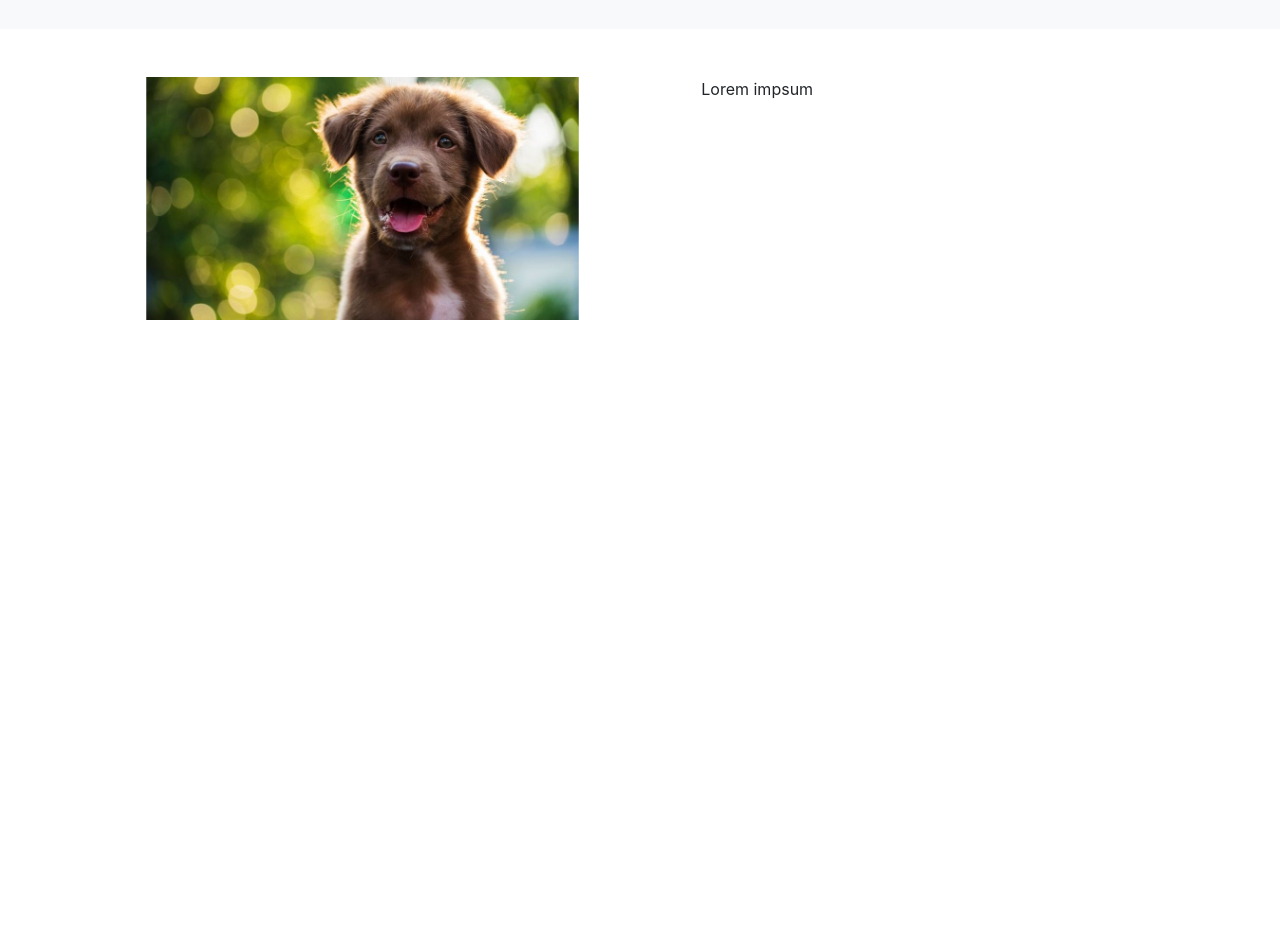
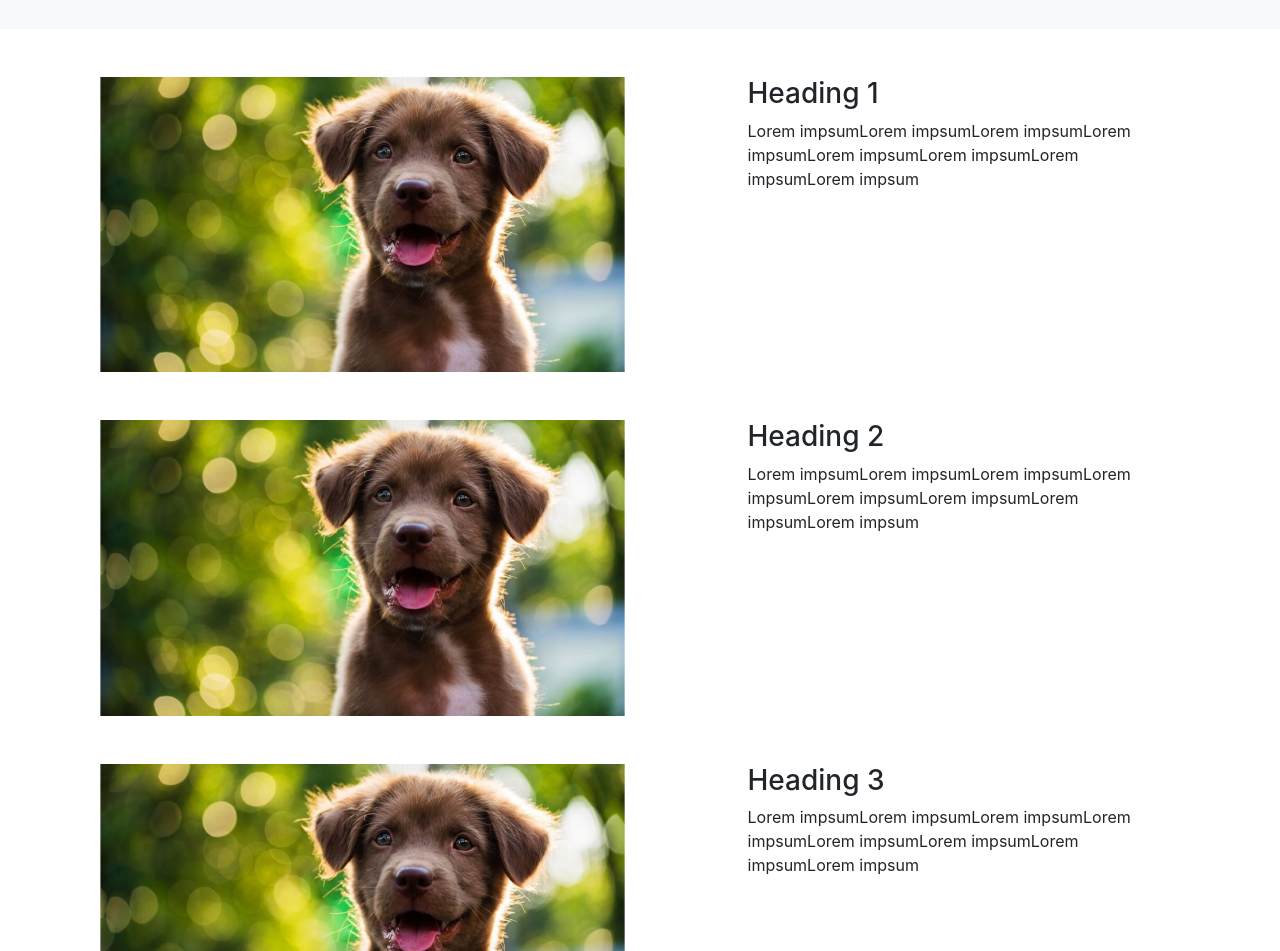
Before and after one commit to mdrzewiecki56/website, a React (Create React App) app: page /about in a window 1280 px wide. Shown: the part 401-1352 px from the top of the page. Before the commit the page ends 800 px from the top, so only its background shows below. Built offline with nearby package versions, Linux system fonts and the light colour scheme.

Commit message:
added new rows

```diff
--- a/src/About.js
+++ b/src/About.js
@@ -8,9 +8,26 @@ class About extends Component {
     render(){
         return (
             <div className="App-about mt-5">
-                <div className="row mx-auto">
-                    <img src={dog} alt="about" className="col-lg-5 col-sm-12 col-centered"/>
-                    <div className="col-lg-5 col-sm-12 col-centered">Lorem impsum</div>
+                <div className="row mx-auto mb-5">
+                    <img src={dog} alt="about" className="col-lg-6 col-sm-12 col-centered"/>
+                    <div className="col-lg-5 offset-lg-1 col-sm-12 col-centered">
+                        <h3>Heading 1</h3>
+                        <p>Lorem impsumLorem impsumLorem impsumLorem impsumLorem impsumLorem impsumLorem impsumLorem impsum</p>
+                    </div>
+                </div>
+                <div className="row mx-auto mb-5">
+                    <img src={dog} alt="about" className="col-lg-6 col-sm-12 col-centered"/>
+                    <div className="col-lg-5 offset-lg-1 col-sm-12 col-centered">
+                        <h3>Heading 2</h3>
+                        <p>Lorem impsumLorem impsumLorem impsumLorem impsumLorem impsumLorem impsumLorem impsumLorem impsum</p>
+                    </div>
+                </div>
+                <div className="row mx-auto mb-5">
+                    <img src={dog} alt="about" className="col-lg-6 col-sm-12 col-centered"/>
+                    <div className="col-lg-5 offset-lg-1 col-sm-12 col-centered">
+                        <h3>Heading 3</h3>
+                        <p>Lorem impsumLorem impsumLorem impsumLorem impsumLorem impsumLorem impsumLorem impsumLorem impsum</p>
+                    </div>
                 </div>
             </div>
         );
--- a/src/Navbar.scss
+++ b/src/Navbar.scss
@@ -23,4 +23,7 @@
         text-decoration: underline;
     }
 
+    .row{
+        border-bottom: 2px solid gray;
+    }
 }
```
